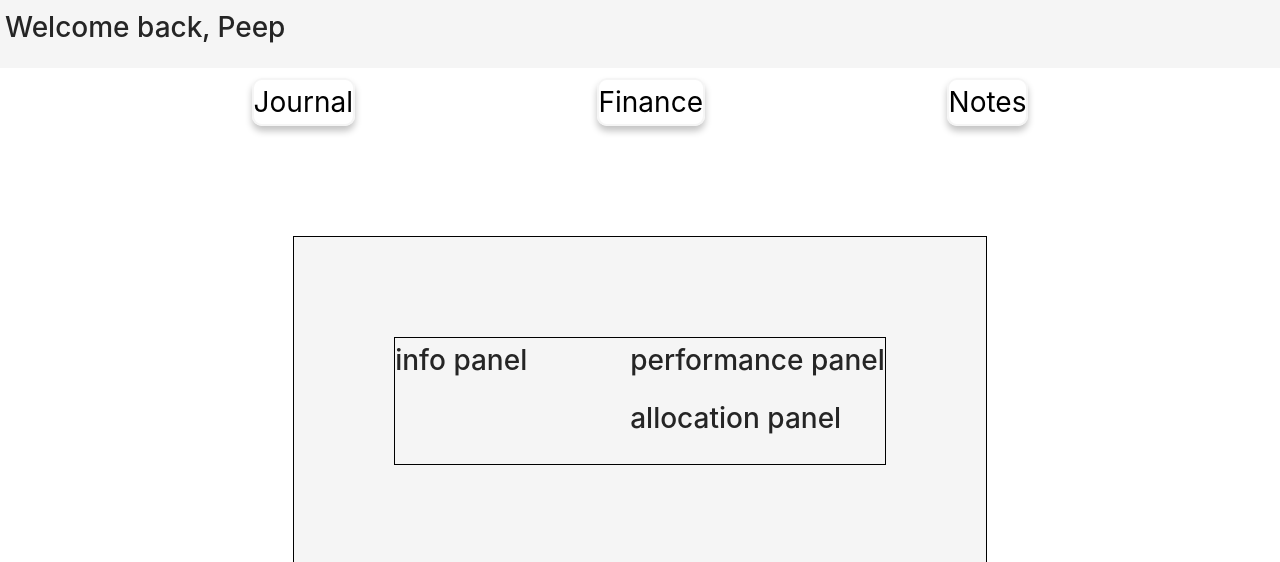
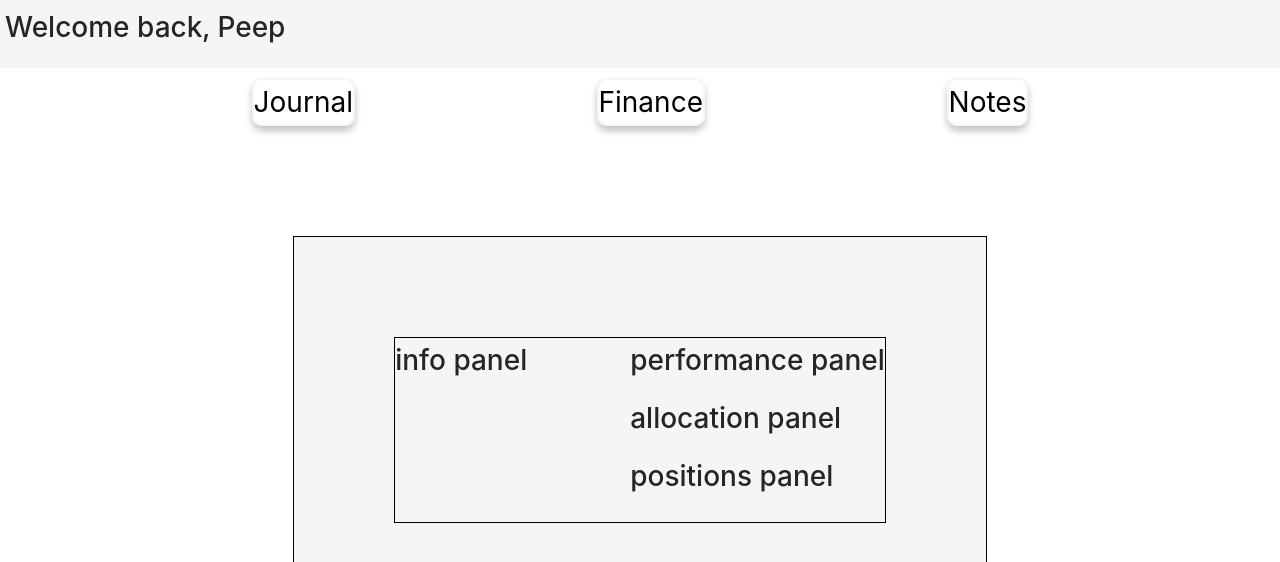
Before and after one commit to arn-foto/encrypt-me, a React (Create React App) app in the folder encrypt-me/: page /finance in a window 1280 px wide. Shown: the top 562 px of the page. Built offline with nearby package versions, Linux system fonts and the light colour scheme.

Commit message:
+ Create new Panel folder

```diff
--- a/encrypt-me/src/Components/FinanceWidget/PositionsPanel.js
+++ b/encrypt-me/src/Components/FinanceWidget/Panels/PositionsPanel.js
@@ -1,7 +1,11 @@
 import React from "react";
 
 function PositionsPanel() {
-	return <div></div>;
+	return (
+		<div>
+			<h1>positions panel</h1>
+		</div>
+	);
 }
 
 export default PositionsPanel;
--- a/encrypt-me/src/Components/FinanceWidget/index.js
+++ b/encrypt-me/src/Components/FinanceWidget/index.js
@@ -1,7 +1,8 @@
 import React from "react";
-import AllocationPanel from "./AllocationPanel";
-import InfoPanel from "./InfoPanel";
-import PerformancePanel from "./PerformancePanel";
+import AllocationPanel from "../FinanceWidget/Panels/AllocationPanel";
+import InfoPanel from "../FinanceWidget/Panels/InfoPanel";
+import PerformancePanel from "../FinanceWidget/Panels/PerformancePanel";
+import PositionsPanel from "./Panels/PositionsPanel";
 import {
 	FinanceContainer,
 	FinancePanels,
@@ -20,6 +21,7 @@ function FinanceWidget() {
 					<FinancePanelPoistion>
 						<PerformancePanel />
 						<AllocationPanel />
+						<PositionsPanel />
 					</FinancePanelPoistion>
 				</FinancePanels>
 			</FinanceContainer>
```
Also changed, not shown: encrypt-me/src/Components/FinanceWidget/Panels/AllocationPanel.js (renamed from encrypt-me/src/Components/FinanceWidget/AllocationPanel.js), encrypt-me/src/Components/FinanceWidget/Panels/InfoPanel.js (renamed from encrypt-me/src/Components/FinanceWidget/InfoPanel.js), encrypt-me/src/Components/FinanceWidget/Panels/PerformancePanel.js (renamed from encrypt-me/src/Components/FinanceWidget/PerformancePanel.js).
